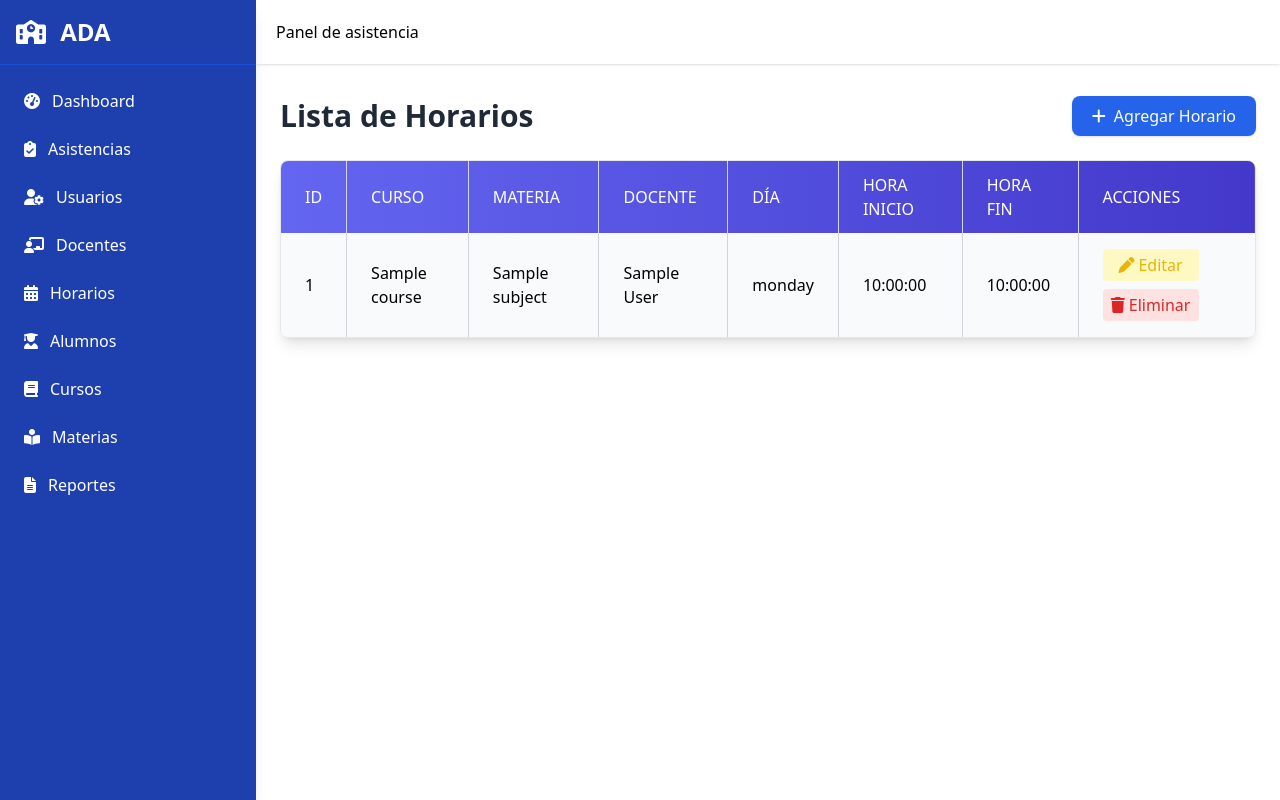
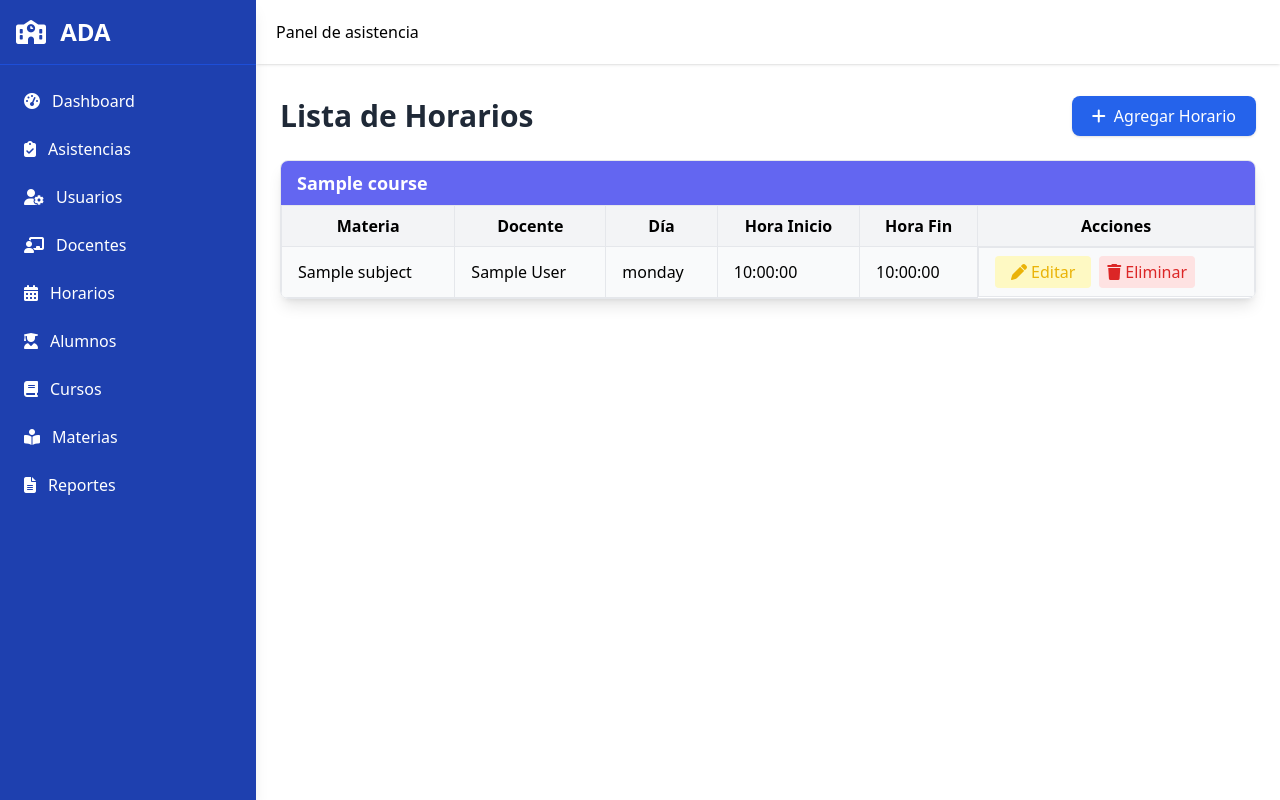
Before and after one commit to Jean-Pierre001/Aplicacion_Escolar, a PHP site: page /schedules.php in a window 1280 px wide. Run offline with PHP 8.4, Linux system fonts and the light colour scheme; tables that the repository leaves empty hold one stand-in row (values such as "Sample post"); some libraries are stand-ins or nearby versions.

Commit message:
ahora los horarios estan agrupados por curso

```diff
--- a/schedules.php
+++ b/schedules.php
@@ -18,69 +18,76 @@ include 'includes/conn.php'; // Conexión PDO
       </a>
     </div>
 
-    <div class="overflow-x-auto rounded-lg shadow-lg border border-gray-200">
-      <table class="min-w-full border-collapse">
-        <thead class="bg-gradient-to-r from-indigo-500 to-indigo-700 text-white">
-          <tr>
-            <th class="px-4 md:px-6 py-3 border-r border-gray-300 text-left font-medium uppercase">ID</th>
-            <th class="px-4 md:px-6 py-3 border-r border-gray-300 text-left font-medium uppercase">Curso</th>
-            <th class="px-4 md:px-6 py-3 border-r border-gray-300 text-left font-medium uppercase">Materia</th>
-            <th class="px-4 md:px-6 py-3 border-r border-gray-300 text-left font-medium uppercase">Docente</th>
-            <th class="px-4 md:px-6 py-3 border-r border-gray-300 text-left font-medium uppercase">Día</th>
-            <th class="px-4 md:px-6 py-3 border-r border-gray-300 text-left font-medium uppercase">Hora Inicio</th>
-            <th class="px-4 md:px-6 py-3 border-r border-gray-300 text-left font-medium uppercase">Hora Fin</th>
-            <th class="px-4 md:px-6 py-3 text-left font-medium uppercase">Acciones</th>
-          </tr>
-        </thead>
-        <tbody>
     <?php
     try {
-              $sql = "SELECT sch.schedule_id, c.name AS course_name, sub.name AS subject_name,
+        $sql = "SELECT sch.schedule_id, c.course_id, c.name AS course_name, sub.name AS subject_name,
                        t.first_name AS teacher_first, t.last_name AS teacher_last,
                        sch.weekday, sch.start_time, sch.end_time
                 FROM schedules sch
                 LEFT JOIN courses c ON sch.course_id = c.course_id
                 LEFT JOIN subjects sub ON sch.subject_id = sub.subject_id
                 LEFT JOIN teachers t ON sch.teacher_id = t.teacher_id
-                      ORDER BY sch.schedule_id ASC";
+                ORDER BY c.course_id, sch.weekday, sch.start_time";
+
         $stmt = $conn->query($sql);
         $schedules = $stmt->fetchAll();
 
         if ($schedules) {
-                  foreach ($schedules as $i => $sch) {
+            // Agrupar por curso
+            $grouped = [];
+            foreach ($schedules as $sch) {
+                $grouped[$sch['course_name']][] = $sch;
+            }
+
+            foreach ($grouped as $course => $courseSchedules) {
+                echo "<div class='mb-6 border rounded-lg shadow-lg overflow-hidden'>";
+                echo "<div class='bg-indigo-500 text-white px-4 py-2 font-bold text-lg'>{$course}</div>";
+                echo "<div class='overflow-x-auto'>";
+                echo "<table class='min-w-full border-collapse'>";
+                echo "<thead class='bg-gray-100'>
+                        <tr>
+                          <th class='px-4 py-2 border'>Materia</th>
+                          <th class='px-4 py-2 border'>Docente</th>
+                          <th class='px-4 py-2 border'>Día</th>
+                          <th class='px-4 py-2 border'>Hora Inicio</th>
+                          <th class='px-4 py-2 border'>Hora Fin</th>
+                          <th class='px-4 py-2 border'>Acciones</th>
+                        </tr>
+                      </thead>";
+                echo "<tbody>";
+                foreach ($courseSchedules as $i => $sch) {
                     $rowClass = $i % 2 === 0 ? 'bg-gray-50' : 'bg-white';
                     echo "<tr class='hover:bg-gray-100 {$rowClass}'>";
-                      echo "<td class='px-4 md:px-6 py-4 border-r border-gray-300'>{$sch['schedule_id']}</td>";
-                      echo "<td class='px-4 md:px-6 py-4 border-r border-gray-300'>{$sch['course_name']}</td>";
-                      echo "<td class='px-4 md:px-6 py-4 border-r border-gray-300'>{$sch['subject_name']}</td>";
-                      echo "<td class='px-4 md:px-6 py-4 border-r border-gray-300'>{$sch['teacher_first']} {$sch['teacher_last']}</td>";
-                      echo "<td class='px-4 md:px-6 py-4 border-r border-gray-300'>{$sch['weekday']}</td>";
-                      echo "<td class='px-4 md:px-6 py-4 border-r border-gray-300'>{$sch['start_time']}</td>";
-                      echo "<td class='px-4 md:px-6 py-4 border-r border-gray-300'>{$sch['end_time']}</td>";
-                      echo "<td class='px-4 md:px-6 py-4 flex flex-wrap gap-2'>";
-                      echo "<a href='javascript:void(0)'
+                    echo "<td class='px-4 py-2 border'>{$sch['subject_name']}</td>";
+                    echo "<td class='px-4 py-2 border'>{$sch['teacher_first']} {$sch['teacher_last']}</td>";
+                    echo "<td class='px-4 py-2 border'>{$sch['weekday']}</td>";
+                    echo "<td class='px-4 py-2 border'>{$sch['start_time']}</td>";
+                    echo "<td class='px-4 py-2 border'>{$sch['end_time']}</td>";
+                    echo "<td class='px-4 py-2 border flex flex-wrap gap-2'>
+                            <a href='javascript:void(0)'
                                onclick='openEditModalSchedule(".json_encode($sch).")'
                                class='text-yellow-500 hover:text-yellow-700 bg-yellow-100 px-3 py-1 rounded flex items-center justify-center w-24'>
                                <i class='fa-solid fa-pen mr-1'></i>Editar
-                            </a>";
-                      echo "<a href='schedules_back/delete_schedule.php?id={$sch['schedule_id']}'
+                            </a>
+                            <a href='schedules_back/delete_schedule.php?id={$sch['schedule_id']}'
                                class='text-red-600 hover:text-red-800 bg-red-100 px-3 py-1 rounded flex items-center justify-center w-24'
                                onclick=\"return confirm('¿Estás seguro de eliminar este horario?')\">
                                <i class='fa-solid fa-trash mr-1'></i>Eliminar
-                            </a>";
-                      echo "</td>";
+                            </a>
+                          </td>";
                     echo "</tr>";
                 }
+                echo "</tbody></table></div></div>";
+            }
+
         } else {
-                  echo "<tr><td colspan='8' class='px-4 md:px-6 py-4 text-center text-gray-500'>No hay horarios registrados</td></tr>";
+            echo "<p class='text-center text-gray-500'>No hay horarios registrados</p>";
         }
     } catch (PDOException $e) {
-              echo "<tr><td colspan='8' class='px-4 md:px-6 py-4 text-center text-red-600'>Error: {$e->getMessage()}</td></tr>";
+        echo "<p class='text-center text-red-600'>Error: {$e->getMessage()}</p>";
     }
     ?>
-        </tbody>
-      </table>
-    </div>
+
   </main>
 </div>
 
```
Lines whose indentation alone changed are shown as unchanged.
